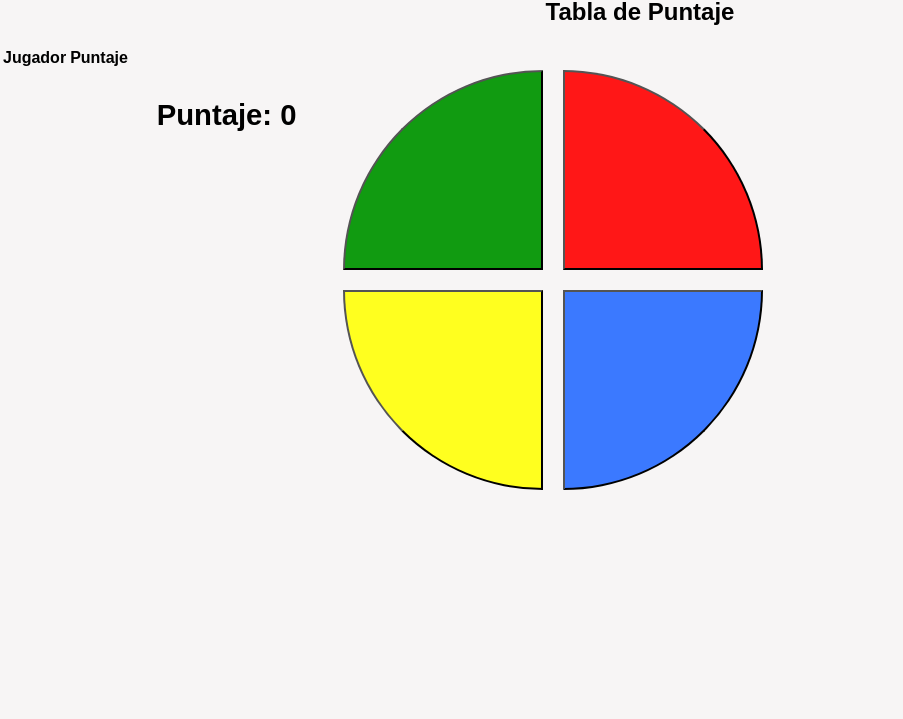
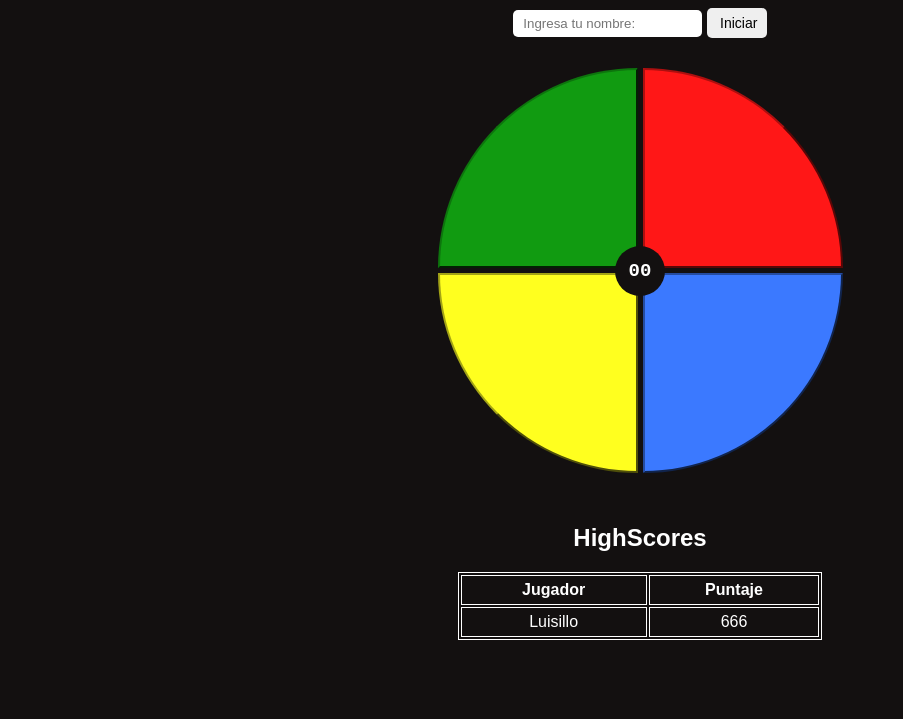
Before and after one commit to LuisGarnica123/Stefano-Luis-MicroProyecto-SimonSays-, a plain HTML site: page MicroProyecto-LuisGarnica-Stefano Boschetti/index.html in a window 1280 px wide. Shown: the part 81-800 px from the top of the page, without its empty margins (0-903 px from the left). Drawn offline with Linux system fonts and the light colour scheme.

Commit message:
Mejoras visuales: Why so serious? 🤡

```diff
--- a/MicroProyecto-LuisGarnica-Stefano Boschetti/index.html
+++ b/MicroProyecto-LuisGarnica-Stefano Boschetti/index.html
@@ -9,29 +9,43 @@
 </head>
 <body>
         <div class="menu">
-            <div class="title">Simon Dice</div>
+            <h1 class="title">Simon Says</h1>
             <input type="text" id="jugadornombre" placeholder="Ingresa tu nombre:">
             <button class="iniciar">Iniciar</button>
-            <h2>Tabla de Puntaje</h2>
+        </div>
+        <div class="panel-container">
+            <div class="panel">
+                <div class="top-panel">
+                    <button id="green"/>
+                    <button id="red"/>
+                </div>
+                <div class="current-score">
+                    <div>00</div>
+                </div>
+                <div class="bottom-panel">
+                    <button id="yellow"/>
+                    <button id="blue"/>
+                </div>
+            </div>
+        </div>
+
+        <div class="highscores">
+            <h2>HighScores</h2>
                 <table id="mejorespuntajes"><thead>
                     <tr>
                         <th>Jugador</th>
                         <th>Puntaje</th>
                     </tr>
+                    <tr>
+                        <td>Luisillo</td>
+                        <td>666</td>
+                    </tr>
+
                     </thead>
                     <tbody></tbody>
             </table>
-        </div1>
-        <div class="marcador">
-            <h3 class="current-score">Puntaje: 0</h3>
+        </div>
 
-        </div2>
-        <div class="panel">
-            <button class="panel verde" id="green"></button>
-            <button class="panel rojo" id="red"></button>
-            <button class="panel amarillo" id="yellow"></button>
-            <button class="panel azul" id="blue"></button>
-        </div>
         <script src="script.js"></script>
 </body>
 </html>
--- a/MicroProyecto-LuisGarnica-Stefano Boschetti/style.css
+++ b/MicroProyecto-LuisGarnica-Stefano Boschetti/style.css
@@ -1,30 +1,41 @@
 body {
     font-family: Arial, sans-serif;
     text-align: center;
-    background-color: #f7f5f5;
+    background-color: #131010;
+    color: white;
     margin: 0;
-    padding: 0;
+    padding: 2.5%;
 }
 
-
-.marcador {
-    font-family: 'Arial', sans-serif ;
-    font-size: 25px;
-    display: grid;
-    grid-template-columns: auto auto auto;
+.menu h1{
+    margin: 0;
 }
 
-.panel {
-    display: grid;
-    grid-template-columns: 200px 200px;
-    justify-content: center;
-    gap: 20px;
+.menu input{
+    height: 25px;
+    border-radius: 5px;
+    outline: none;
+    border: none;
+    padding-left: 10px;
 }
 
-.panel {
-    height: 200px;
-    width: 200px;
+.menu button{
+    height: 30px;
+    width: 60px;
+    border-radius: 5px;
     outline: none;
+    border: none;
+    padding-left: 10px;
+    font-size: 14px;
+}
+
+.panel-container {
+    display: flex;
+    justify-content: center;
+    margin: 2.5% 0 2.5% 0;
+}
+
+.panel button{
     cursor: pointer;
 }
 
@@ -32,40 +43,98 @@ body {
     margin-top: 20px;
 }
 
-#green {
-    border-top-left-radius: 200px;
-    background-color: rgb(17, 155, 17);
+.top-panel, .bottom-panel{
+    display: flex;
+    gap: 5px;
 }
 
-.blink-green {
-    background-color: rgb(221, 255, 221);
+.current-score{
+    height: 5px;
+    display: flex;
+    align-items: center;
+    justify-content: center;
+    pointer-events: none;
+}
+
+.current-score div{
+    background-color: #131010;
+    height: 50px;
+    width: 50px;
+    display: flex;
+    align-items: center;
+    justify-content: center;
+    z-index: 1;
+    border-radius: 100px;
+    color: white;
+    font-family: monospace;
+    font-size: 19px;
+    font-weight: bold;
+    letter-spacing: 0px;
+}
+
+#green {
+    height: 200px;
+    width: 200px;
+    border-top-left-radius: 200px;
+    background-color: #119b11;
+    border-color: #0d750d;
+}
+
+#green:active {
+    background-color: #ddffdd;
 }
 
 
 #red {
+    height: 200px;
+    width: 200px;
     border-top-right-radius: 200px;
-    background-color: rgb(255, 23, 23);
+    background-color: #ff1717;
+    border-color: #ad0f0f;
 }
 
-.blink-red {
-    background-color: rgb(248, 205, 205);
+#red:active {
+    background-color: #f8cdcd;
 }
 
 #blue {
+    height: 200px;
+    width: 200px;
     border-bottom-right-radius: 200px;
-    background-color: rgb(59, 121, 255);
+    background-color: #3b79ff;
+    border-color:#254ca0;
 }
 
-.blink-blue {
-    background-color: rgb(211, 225, 255);
+#blue:active {
+    background-color: #d3e1ff;
 
 }
 
 #yellow {
+    height: 200px;
+    width: 200px;
     border-bottom-left-radius: 200px;
-    background-color: rgb(255, 255, 31);
+    background-color: #ffff1f;
+    border-color: #a3a315
 }
 
-.blink-yellow {
-    background-color: rgb(255, 255, 206);
+#yellow:active {
+    background-color: #ffffce;
 }
+
+.highscores{
+    display: flex;
+    justify-content: center;
+    flex-direction: column;
+    align-items: center;
+}
+
+.highscores table{
+    border: white 1px solid;
+    width: 30%;
+}
+
+.highscores th, td{
+    border: white 1px solid;
+    padding: 5px 0 5px 0;
+}
```
Lines whose indentation alone changed are shown as unchanged.
